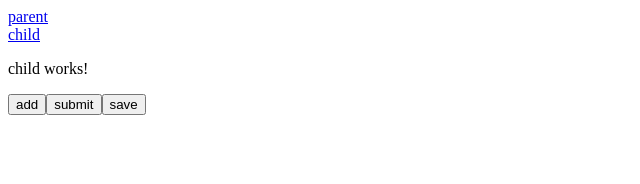
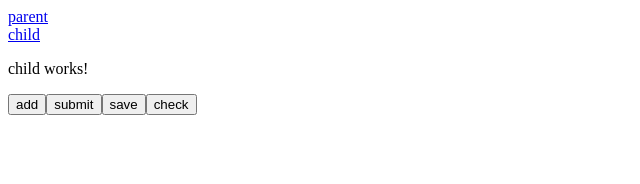
Before and after one commit to PinkalRaval/implement-ssr-angular, an Angular app: page /child in a window 1280 px wide. Shown: the top 184 px of the page, without its empty margins (0-640 px from the left). Built offline with nearby package versions, Linux system fonts and the light colour scheme.

Commit message:
add check button

```diff
--- a/src/app/child/child.component.html
+++ b/src/app/child/child.component.html
@@ -2,3 +2,4 @@
 <button>add</button>
 <button>submit</button>
 <button>save</button>
+<button>check</button>
```
